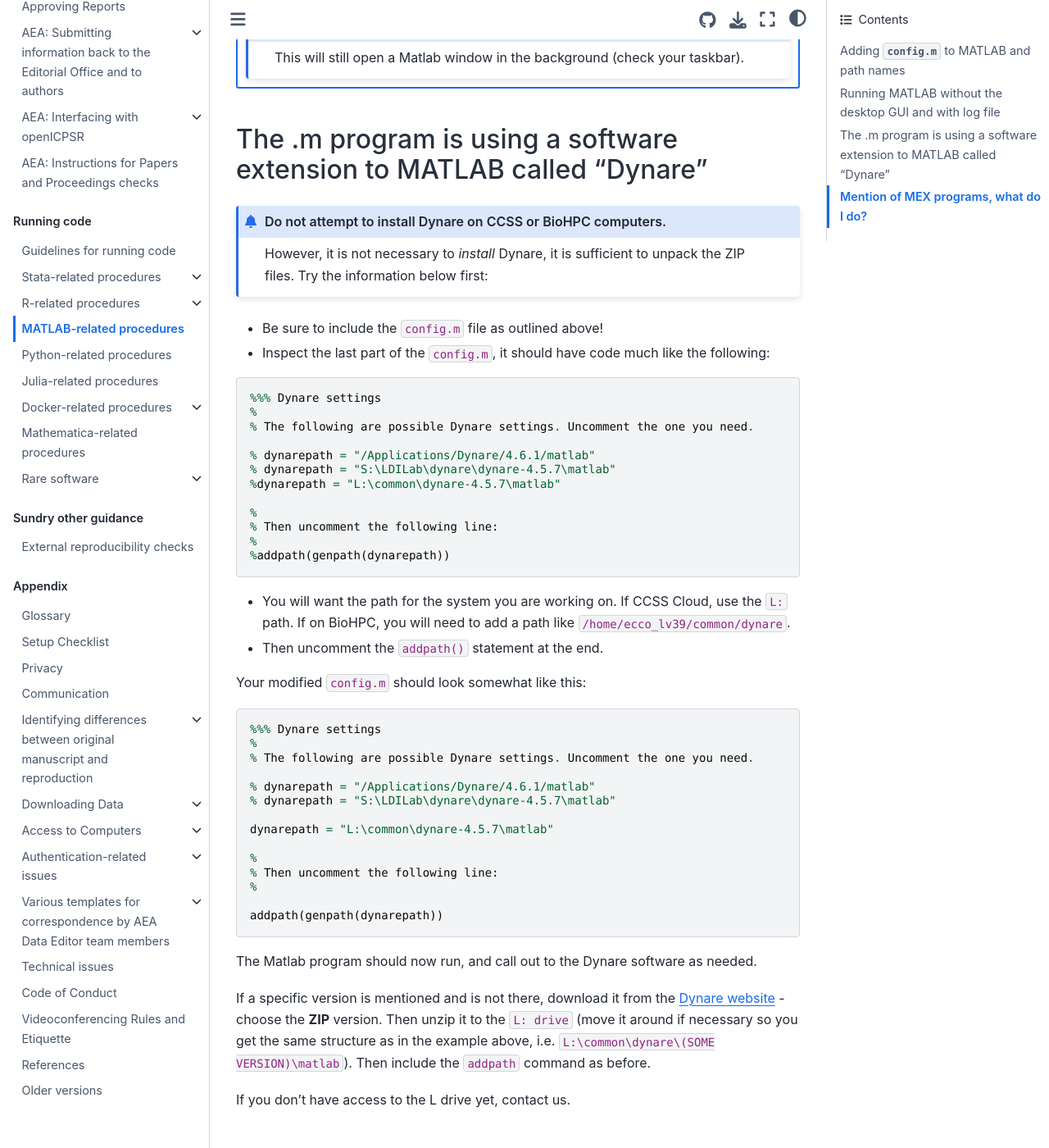
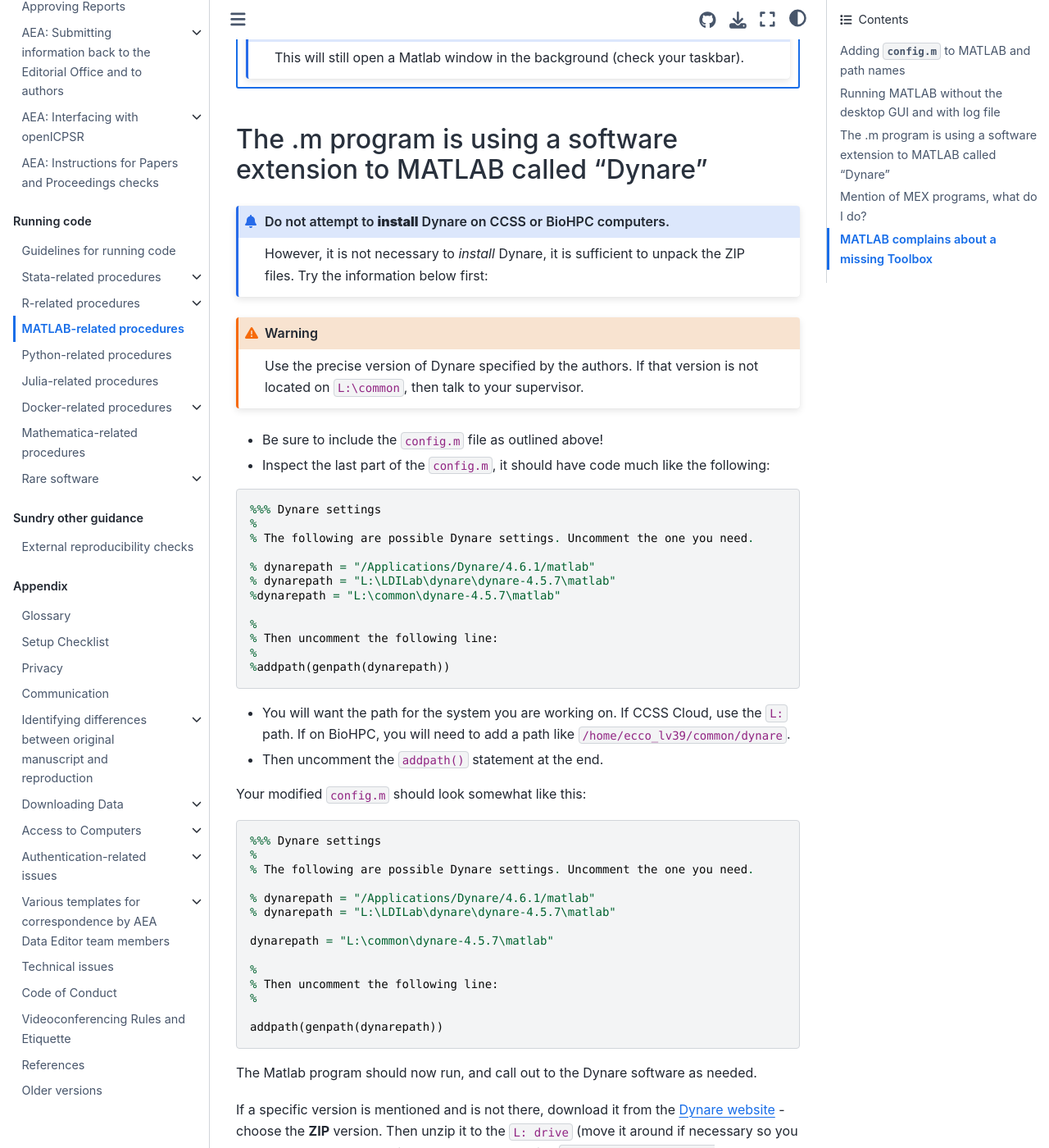
Before and after one commit to labordynamicsinstitute/ldilab-manual, a Jupyter Book: the page built from 96-20-using-matlab.md, in a window 1280 px wide and 1400 px high, scrolled down 1279 px. Shown: the whole window at 82% size. Built offline with Jupyter Book 1.0.4 settings and Sphinx 7.4.7 and the Sphinx Book theme 1.1.4, drawn with Linux system fonts in a browser that asks for light colours; some of the changed text lies outside the part shown.

Commit message:
Update 96-20-using-matlab.md

```diff
--- a/96-20-using-matlab.md
+++ b/96-20-using-matlab.md
@@ -72,9 +72,15 @@
 
 ## The .m program is using a software extension to MATLAB called "Dynare"
 
-:::{admonition} Do not attempt to install Dynare on CCSS or BioHPC computers.
+:::{admonition} Do not attempt to **install** Dynare on CCSS or BioHPC computers.
 
 However, it is not necessary to *install* Dynare, it is sufficient to unpack the ZIP files. Try the information below first:
+
+:::
+
+:::{warning}
+
+Use the precise version of Dynare specified by the authors. If that version is not located on `L:\common`, then talk to your supervisor.
 
 :::
 
@@ -87,7 +93,7 @@
 % The following are possible Dynare settings. Uncomment the one you need.
 
 % dynarepath = "/Applications/Dynare/4.6.1/matlab"
-% dynarepath = "S:\LDILab\dynare\dynare-4.5.7\matlab"
+% dynarepath = "L:\LDILab\dynare\dynare-4.5.7\matlab"
 %dynarepath = "L:\common\dynare-4.5.7\matlab"
 
 %
@@ -107,7 +113,7 @@
 % The following are possible Dynare settings. Uncomment the one you need.
 
 % dynarepath = "/Applications/Dynare/4.6.1/matlab"
-% dynarepath = "S:\LDILab\dynare\dynare-4.5.7\matlab"
+% dynarepath = "L:\LDILab\dynare\dynare-4.5.7\matlab"
 
 dynarepath = "L:\common\dynare-4.5.7\matlab"
 
@@ -130,3 +136,7 @@
 
 - There should be `.cpp` files provided - if not, they should be requested from the author
 - From within Matlab, run `mex name_of_file.cpp` (though this should also be provided by the author).
+
+## MATLAB complains about a missing Toolbox
+
+Check that the Path includes said Toolbox, see <https://it.mathworks.com/help/matlab/ref/pathtool.html>. It may also be that we are not licensed to use that Toolbox. Make a note of the error in the replication report.
```
